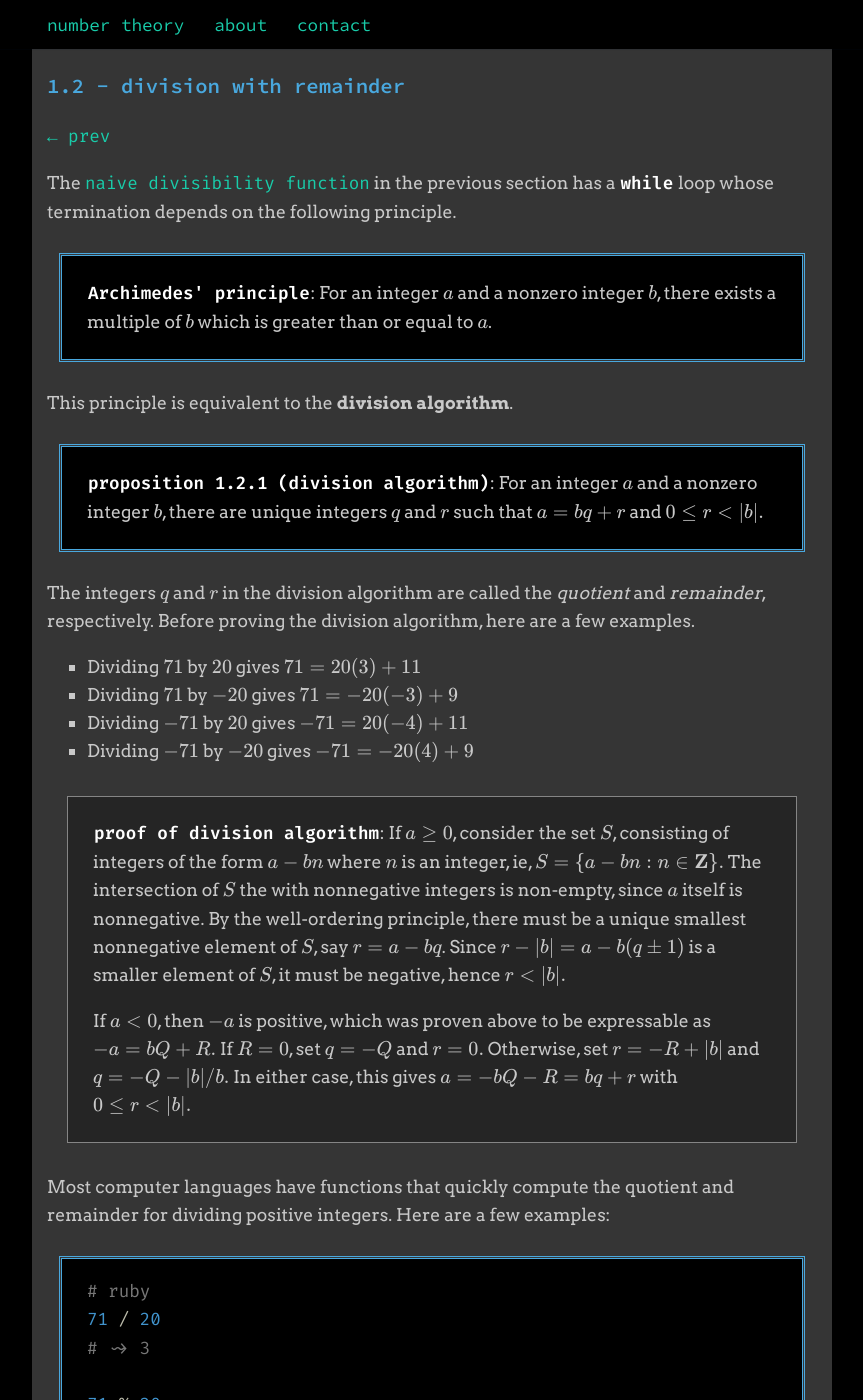
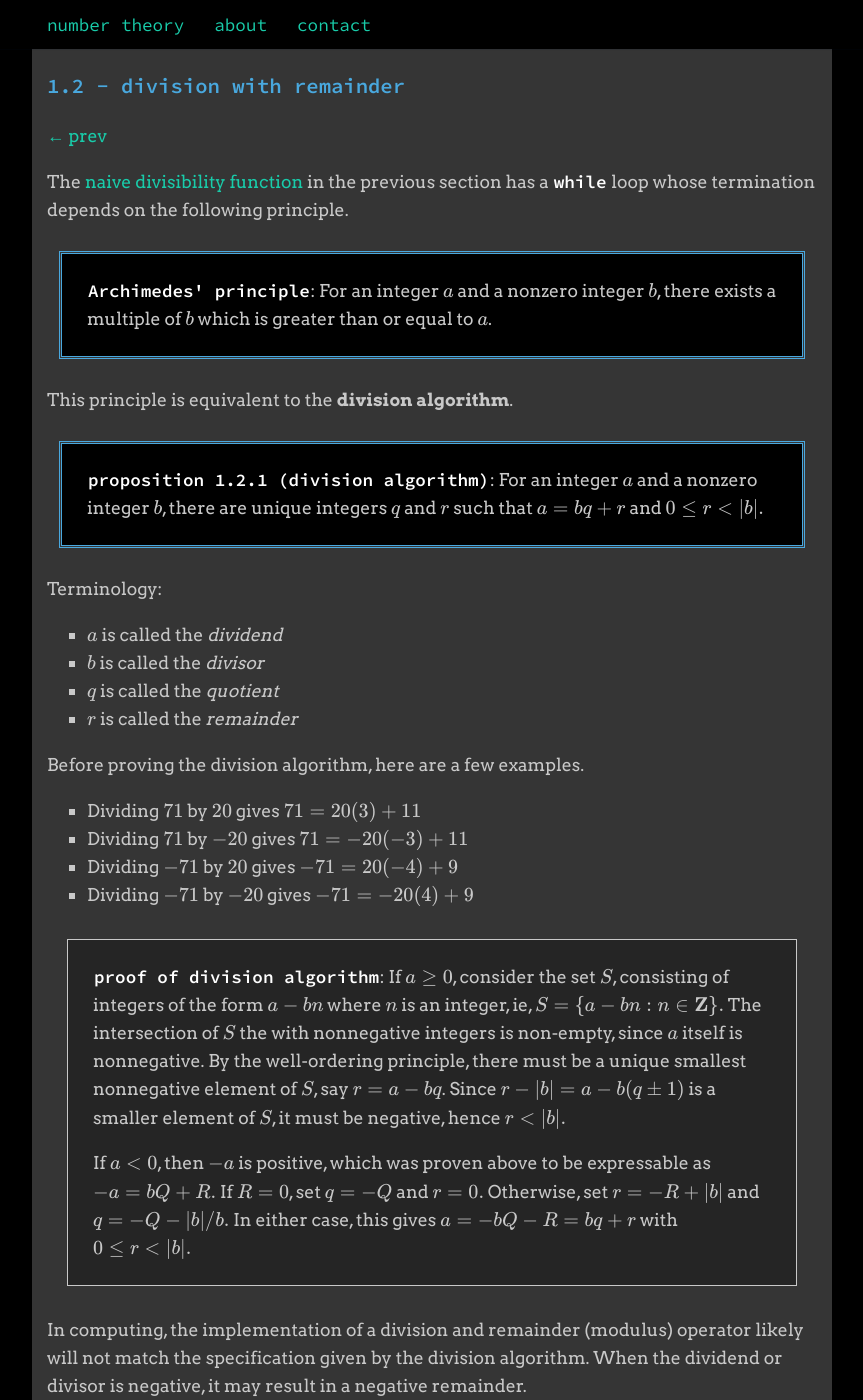
Before and after one commit to itscomputers/itscomputers.github.io, a Jekyll site: the page built from _sections/01_02_division_with_remainder.md, in a window 1280 px wide and 1400 px high. Shown: the whole window, without its empty margins (208-1071 px from the left). Built offline with Jekyll 4.4.1, drawn with Linux system fonts in a browser that asks for light colours; formulas are drawn with MathJax 3; some of the changed text lies outside the part shown.

Commit message:
update first two sections and styling

```diff
--- a/_includes/head.html
+++ b/_includes/head.html
@@ -16,11 +16,6 @@
     type="text/css"
   />
   <link
-    href="https://fonts.googleapis.com/css?family=Fira+Code:400,300,700,800,600"
-    rel="stylesheet"
-    type="text/css"
-  />
-  <link
     href="https://fonts.googleapis.com/css?family=Source+Code+Pro:400,300,700,800,600"
     rel="stylesheet"
     type="text/css"
--- a/_sass/_base.scss
+++ b/_sass/_base.scss
@@ -1,22 +1,33 @@
+$black: #000000;
+$gray: #353535;
+$dark-gray: #252525;
+$light-gray: #c9c9c9;
+$green: #19ccaa;
+$bright-green: #49e9ca;
+$blue: #49a8de;
+$white: #ffffff;
+
 $content-width: 800px;
-$body-background-color: #000000;
-$main-background-color: #353535;
-$font-color: #c9c9c9;
-$link-color: #19ccaa;
-$heading-font-color: #49a8de;
-$light: #ffffff;
 
-$nav-background-color: $body-background-color;
-$blockquote-background-color: $body-background-color;
-$blockquote-outline-color: $heading-font-color;
-$proof-background-color: #252525;
-$proof-border-color: #858585;
-$code-color: $light;
+$body-background-color: $black;
+$main-background-color: $gray;
+$nav-background-color: $black;
+$blockquote-background-color: $black;
+$proof-background-color: $dark-gray;
+
+$font-color: $light-gray;
+$link-color: $green;
+$link-hover-color: $bright-green;
+$heading-font-color: $blue;
+
+$blockquote-outline-color: $blue;
+$proof-border-color: $light-gray;
+$code-color: $white;
 
 $font: 'Arvo', sans-serif;
 $heading-font: 'Source Code Pro', monospace;
-$link-font: 'Fira Code', monospace;
-$code-font: 'Fira Code', monospace;
+$link-font: 'Arvo';
+$code-font: 'Source Code Pro', monospace;
 
 *,
 *::before,
--- a/_sass/_layout.scss
+++ b/_sass/_layout.scss
@@ -46,9 +46,8 @@
 }
 
 a:hover {
-  color: $link-color;
+  color: $link-hover-color;
   text-decoration: underline;
-  font-weight: bolder;
 }
 
 ul {
@@ -92,6 +91,13 @@
   font-family: $code-font;
   font-weight: 600;
   padding: 0 1px;
+}
+
+pre {
+  padding-left: 60px;
+  color: $code-color;
+  font-family: $code-font;
+  font-weight: 400;
 }
 
 .mjx-chtml {
--- a/_sections/01_02_division_with_remainder.md
+++ b/_sections/01_02_division_with_remainder.md
@@ -26,12 +26,16 @@
 > $$ a = bq + r $$ and $$ 0 \le r < |b|. $$
 {: .proposition}
 
-The integers $$ q $$ and $$ r $$ in the division algorithm are called the
-*quotient* and *remainder*, respectively.  Before proving the division
-algorithm, here are a few examples.
+Terminology:
+- $$ a $$ is called the *dividend*
+- $$ b $$ is called the *divisor*
+- $$ q $$ is called the *quotient*
+- $$ r $$ is called the *remainder*
+
+Before proving the division algorithm, here are a few examples.
 - Dividing $$ 71 $$ by $$ 20 $$ gives $$ 71 = 20(3) + 11 $$
-- Dividing $$ 71 $$ by $$ -20 $$ gives $$ 71 = -20(-3) + 9  $$
-- Dividing $$ -71 $$ by $$ 20 $$ gives $$ -71 = 20(-4) + 11 $$
+- Dividing $$ 71 $$ by $$ -20 $$ gives $$ 71 = -20(-3) + 11  $$
+- Dividing $$ -71 $$ by $$ 20 $$ gives $$ -71 = 20(-4) + 9 $$
 - Dividing $$ -71 $$ by $$ -20 $$ gives $$ -71 = -20(4) + 9 $$
 
 > **`proof of division algorithm`**:
@@ -51,67 +55,63 @@
 > $$ a = -bQ - R = bq + r $$ with $$ 0 \le r < |b|. $$
 {: .proof}
 
-Most computer languages have functions that quickly compute the quotient
-and remainder for dividing positive integers.  Here are a few examples:
+In computing, the implementation of a division and remainder (modulus)
+operator likely will not match the specification given by the division
+algorithm.  When the dividend or divisor is negative, it may result
+in a negative remainder.
+
+In ruby, integer division is floor division, so the quotient `a / b` is
+computed by rounding down the rational number $$ a / b. $$  The sign of
+the remainder `a % b` is the same as the sign of the divisor `b`.
+
+{% highlight python %}
+#ruby
+(71 / 20, 71 % 20)
+# ~> (3, 11)
+
+(-71 / 20, -71 % 20)
+# ~> (-4, 9)
+
+(71 / -20, 71 % -20)
+# ~> (-4, -9)
+
+(-71 / -20, -71 % -20)
+# ~> (3, -11)
+{% endhighlight %}
+
+In rust, integer division is truncation, so the quotient `a / b` is
+computed by rounding the rational number $$ a / b $$ toward zero.  The
+sign of the remainder `a % b` is the same as the sign of the dividend `a`.
+
+{% highlight rust %}
+// rust
+(71 / 20, 71 % 20)
+// ~> (3, 11)
+
+(-71 / 20, -71 % 20)
+// ~> (-3, -11)
+
+(71 / -20, 71 % -20)
+// ~> (-3, 11)
+
+(-71 / -20, -71 % -20)
+// ~> (3, -11)
+{% endhighlight %}
+
+The implementation of a division algorithm function is therefore dependent
+on the chosen language.  In ruby, it might look something like this.
 
 {% highlight ruby %}
 # ruby
-71 / 20
-# ~> 3
-
-71 % 20
-# ~> 11
-
-71.divmod(20)
-# ~> [3, 11]
+def div_rem(a, b)
+  q = a / b
+  r = a % b
+  b < 0 ? [q + 1, r - b] : [q, r]
+end
 {% endhighlight %}
 
-{% highlight python %}
-# python
-71 // 20
-# ~> 3
-
-71 % 20
-# ~> 11
-
-divmod(71, 20)
-# ~> (3, 11)
-{% endhighlight %}
-
-{% highlight javascript %}
-// javascript
-Math.floor(71 / 20);
-// ~> 3
-
-71 % 20;
-// ~> 11
-{% endhighlight %}
-
-Each language, however, may handle negative values differently.
-In ruby, the computed remainder always has the same sign as the divisor,
-eg, `71 % -20` results in `-9`.
-In javascript, on the other hand, the computed remainder always has the
-same sign as the dividend, eg `-71 % 20` results in `-9`.
-Writing a function that produces the quotient and remainder required by the
-division algorithm may therefore require additional steps, depending on the
-language.  Here is a possible division algorithm in javascript.
-
-<span id="javascript-division-with-remainder" />
-{% highlight javascript %}
-// javascript
-function division(a, b) {
-  let r = a % b;
-  let q = (a - r) / b;
-  if (a < 0) {
-    r += Math.abs(b);
-    q += (b < 0) ? 1 : -1;
-  }
-  return [q, r];
-}
-{% endhighlight %}
-
-
-The division algorithm can be used to determine divisibility.
+The division algorithm is intimately related to the question of
+divisibility, as this proposition makes clear.
 
 <span id="1.2.2" />
 > **`proposition 1.2.2`**:
@@ -126,14 +126,13 @@
 > it must be true that $$ q = n $$ and $$ r = 0 $$.
 {: .proof}
 
-Using this proposition and the `%` operator, the
+Using this proposition, the
 [naive divisibility function](/divisibility#ruby-naive-divides)
-from the previous section can be rewritten more simply.
+is no longer needed.  Simply put, $$ b $$ divides $$ a $$ if and only if
+`a % b == 0`.
 
-<span id="ruby-divisibility" />
-{% highlight ruby %}
-# ruby
-def divides?(b, b)
-  a % b == 0
-end
-{% endhighlight %}
+---
+<span id="exercises" />
+### exercises
+
+1. Write a division algorithm function in a language other than ruby.
```
